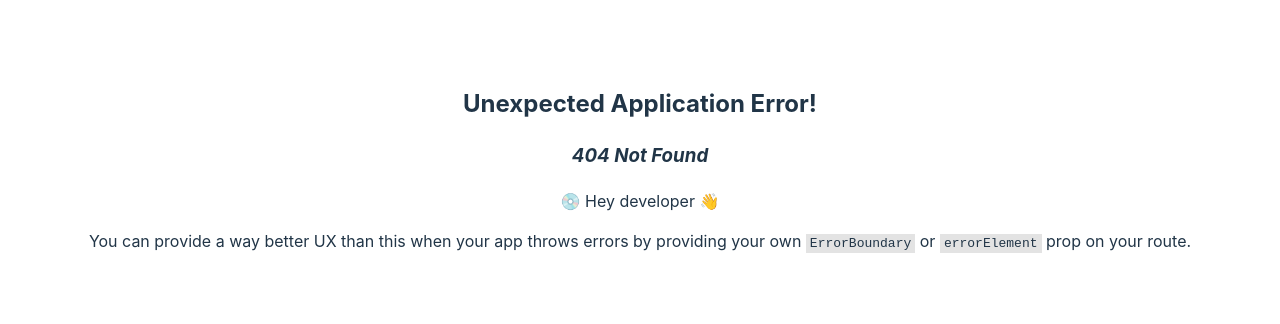
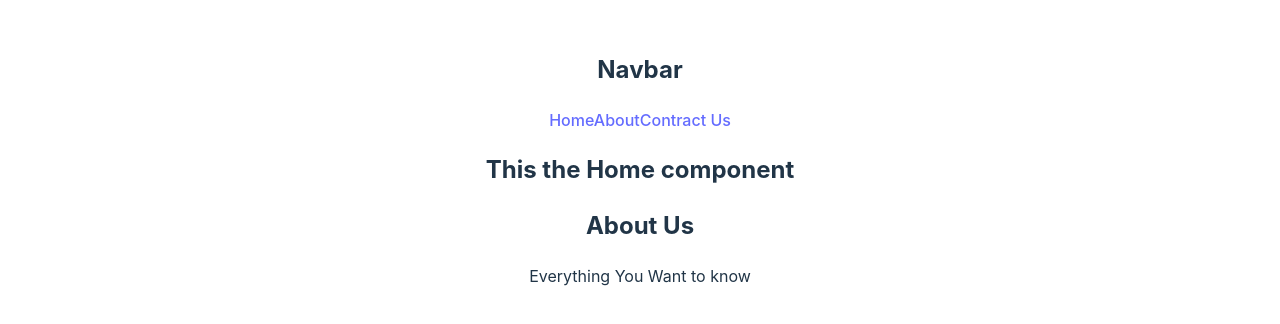
Before and after one commit to Hasan1971f/introduction-react-router-practice, a React (Vite) app: page /about in a window 1280 px wide. Before the commit this address had no page. Shown: the part 232-556 px from the top of the page. Built offline with nearby package versions, Linux system fonts and the light colour scheme.

Commit message:
added a  Explain Nested Route concepts

```diff
--- /dev/null
+++ b/src/Components/About/About.jsx
@@ -0,0 +1,12 @@
+
+
+const About = () => {
+    return (
+        <div>
+            <h2>About Us</h2>
+            <p>Everything You Want to know</p>
+        </div>
+    );
+};
+
+export default About;
--- /dev/null
+++ b/src/Components/Contract/Contract.jsx
@@ -0,0 +1,12 @@
+
+
+const Contract = () => {
+    return (
+        <div>
+            <h2>Contract Us</h2>
+            <p>We are one call away</p>
+        </div>
+    );
+};
+
+export default Contract;
--- /dev/null
+++ b/src/Components/Header/Header.jsx
@@ -0,0 +1,16 @@
+
+
+const Header = () => {
+    return (
+        <div>
+            <h2>Navbar</h2>
+            <nav>
+                <a href="/">Home</a>
+                <a href="/">About</a>
+                <a href="/">Contract Us</a>
+            </nav>
+        </div>
+    );
+};
+
+export default Header;
--- a/src/Components/Home/Home.jsx
+++ b/src/Components/Home/Home.jsx
@@ -0,0 +1,15 @@
+import { Outlet } from "react-router-dom";
+import Header from "../Header/Header";
+
+
+const Home = () => {
+    return (
+        <div>
+            <Header></Header>
+            <h2>This the Home component</h2>
+            <Outlet></Outlet>
+        </div>
+    );
+};
+
+export default Home;
```
Also changed, not shown: src/main.jsx (+17 -1 lines).
